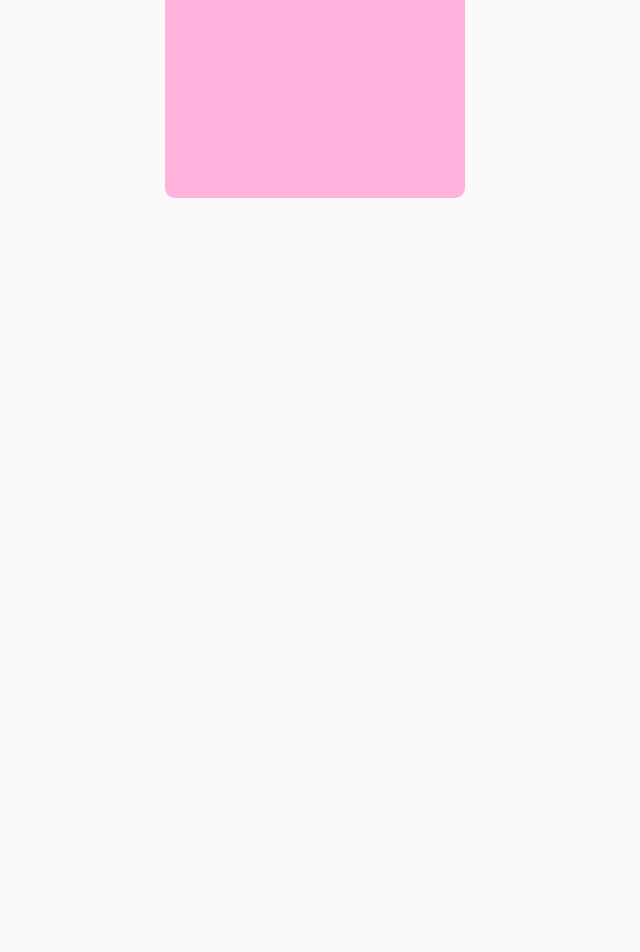
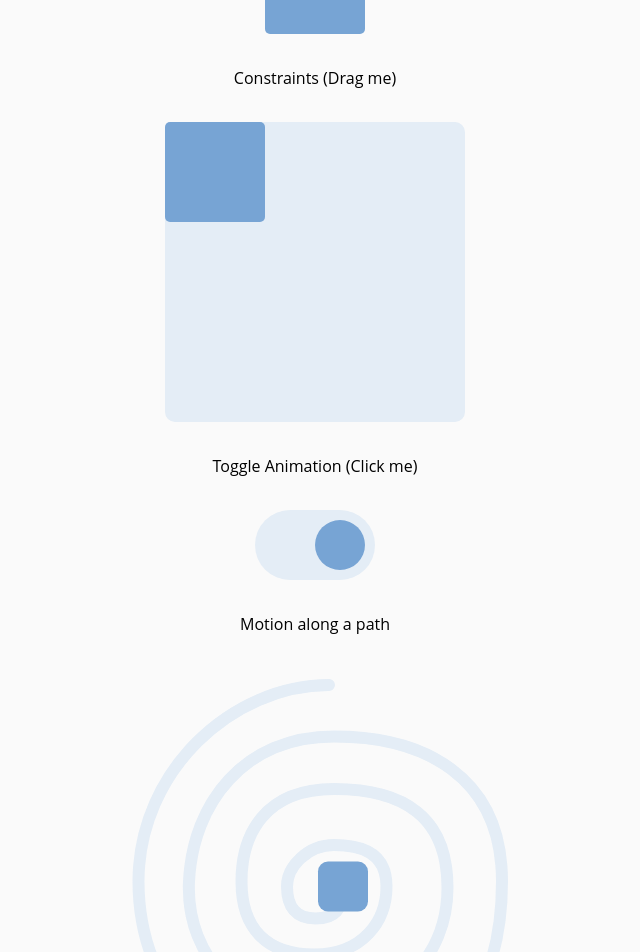
Before and after one commit to kaja-s/playground, a Next.js app: page /animation in a window 1280 px wide. Shown: the part 660-1612 px from the top of the page, without its empty margins (325-965 px from the left). Before the commit the page ends 938 px from the top, so only its background shows below. Built offline with nearby package versions, Linux system fonts and the light colour scheme.

Commit message:
Toggle animation

```diff
--- a/app/(website)/animation/page.tsx
+++ b/app/(website)/animation/page.tsx
@@ -2,23 +2,57 @@
 
 import { Navbar } from "@/app/components/navbar";
 import * as motion from "motion/react-client";
-import { useRef } from "react";
+import { useRef, useState } from "react";
 
 export default function Page() {
   const constraintsRef = useRef<HTMLDivElement>(null);
 
+  const [isOn, setIsOn] = useState(false);
+
+  const toggleSwitch = () => setIsOn(!isOn);
+
+  const transition = { duration: 4, yoyo: Infinity, ease: "easeInOut" };
+
   const ball = {
     width: 100,
     height: 100,
-    backgroundColor: "#ff0088",
+    backgroundColor: "#77a4d4",
     borderRadius: 5,
   };
 
   const constraints = {
     width: 300,
     height: 300,
-    backgroundColor: "#FFB2DB",
+    backgroundColor: "#e4edf6",
     borderRadius: 10,
+  };
+
+  const container = {
+    width: 120,
+    height: 70,
+    backgroundColor: "#e4edf6",
+    borderRadius: 50,
+    cursor: "pointer",
+    display: "flex",
+    padding: 10,
+  };
+
+  const handle = {
+    width: 50,
+    height: 50,
+    backgroundColor: "#77a4d4",
+    borderRadius: "50%",
+  };
+
+  const box: React.CSSProperties = {
+    width: 50,
+    height: 50,
+    backgroundColor: "#77a4d4",
+    borderRadius: 10,
+    position: "absolute",
+    top: 0,
+    left: 0,
+    offsetPath: `path("M 239 17 C 142 17 48.5 103 48.5 213.5 C 48.5 324 126 408 244 408 C 362 408 412 319 412 213.5 C 412 108 334 68.5 244 68.5 C 154 68.5 102.68 135.079 99 213.5 C 95.32 291.921 157 350 231 345.5 C 305 341 357.5 290 357.5 219.5 C 357.5 149 314 121 244 121 C 174 121 151.5 167 151.5 213.5 C 151.5 260 176 286.5 224.5 286.5 C 273 286.5 296.5 253 296.5 218.5 C 296.5 184 270 177 244 177 C 218 177 197 198 197 218.5 C 197 239 206 250.5 225.5 250.5 C 245 250.5 253 242 253 218.5")`,
   };
 
   return (
@@ -26,6 +60,7 @@ export default function Page() {
       <Navbar />
       <div className="flex items-center justify-center min-h-screen p-8 pb-20 gap-16 sm:p-20">
         <div className="flex flex-col gap-8 items-center">
+          <h1>Enter Animation</h1>
           <motion.div
             initial={{ opacity: 0, scale: 0 }}
             animate={{ opacity: 1, scale: 1 }}
@@ -36,18 +71,21 @@ export default function Page() {
             style={ball}
           />
 
+          <h1>Gestures (Click me)</h1>
           <motion.div
             whileHover={{ scale: 1.2 }}
             whileTap={{ scale: 0.8 }}
             style={ball}
           />
 
+          <h1>Rotate</h1>
           <motion.div
             style={ball}
             animate={{ rotate: 360 }}
             transition={{ duration: 1 }}
           />
 
+          <h1>Constraints (Drag me)</h1>
           <motion.div ref={constraintsRef} style={constraints}>
             <motion.div
               drag
@@ -56,6 +94,45 @@ export default function Page() {
               style={ball}
             />
           </motion.div>
+
+          <h1>Toggle Animation (Click me)</h1>
+          <button
+            className="toggle-container"
+            style={{
+              ...container,
+              justifyContent: "flex-" + (isOn ? "start" : "end"),
+            }}
+            onClick={toggleSwitch}
+          >
+            <motion.div
+              className="toggle-handle"
+              style={handle}
+              layout
+              transition={{ type: "spring", visualDuration: 0.2, bounce: 0.2 }}
+            />
+          </button>
+
+          <h1>Motion along a path</h1>
+          <div style={{ position: "relative" }}>
+            <svg xmlns="http://www.w3.org/2000/svg" width="451" height="437">
+              <motion.path
+                d="M 239 17 C 142 17 48.5 103 48.5 213.5 C 48.5 324 126 408 244 408 C 362 408 412 319 412 213.5 C 412 108 334 68.5 244 68.5 C 154 68.5 102.68 135.079 99 213.5 C 95.32 291.921 157 350 231 345.5 C 305 341 357.5 290 357.5 219.5 C 357.5 149 314 121 244 121 C 174 121 151.5 167 151.5 213.5 C 151.5 260 176 286.5 224.5 286.5 C 273 286.5 296.5 253 296.5 218.5 C 296.5 184 270 177 244 177 C 218 177 197 198 197 218.5 C 197 239 206 250.5 225.5 250.5 C 245 250.5 253 242 253 218.5"
+                fill="transparent"
+                strokeWidth="12"
+                stroke="#e4edf6"
+                strokeLinecap="round"
+                initial={{ pathLength: 0.001 }}
+                animate={{ pathLength: 1 }}
+                transition={transition}
+              />
+            </svg>
+            <motion.div
+              style={box}
+              initial={{ offsetDistance: "0%", scale: 2 }}
+              animate={{ offsetDistance: "100%", scale: 1 }}
+              transition={transition}
+            />
+          </div>
         </div>
       </div>
     </div>
```
